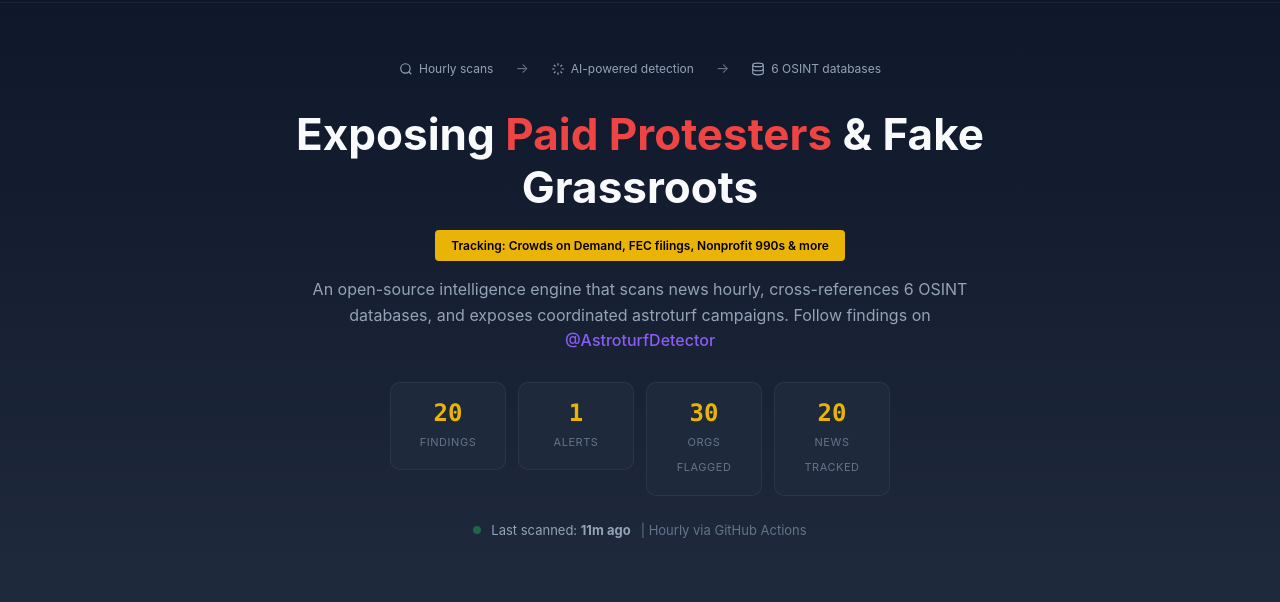
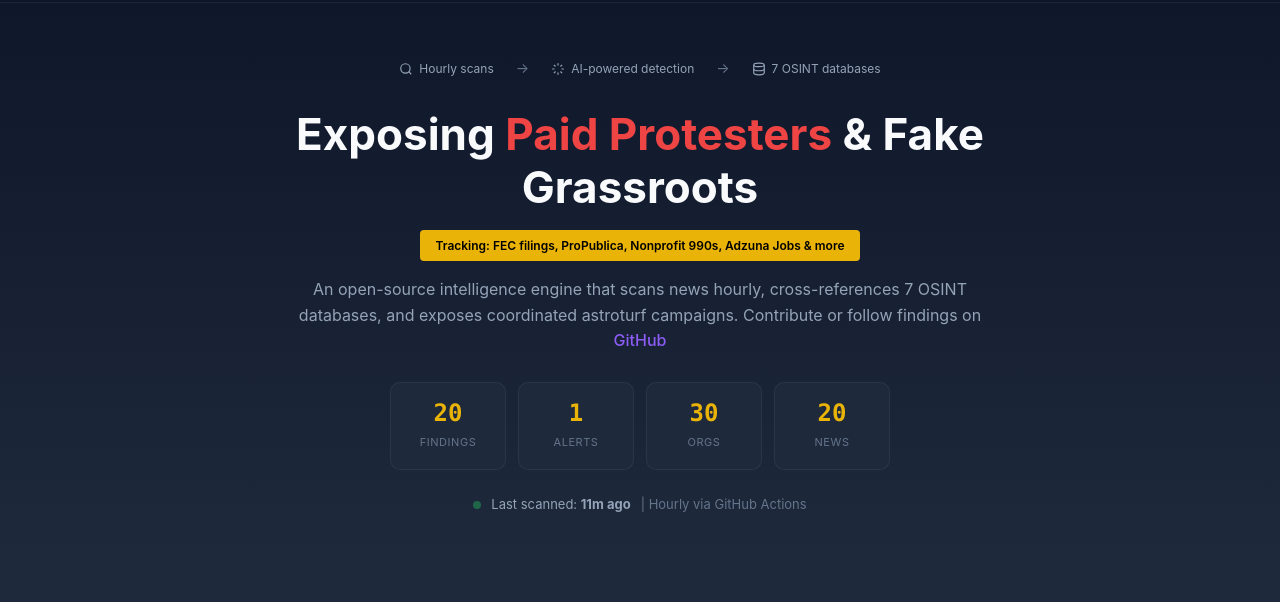
Before and after one commit to Ghost081280/astroturf-detector, a plain HTML site: page docs/index.html in a window 1280 px wide. Shown: the part 62-664 px from the top of the page. Drawn offline with Linux system fonts and the light colour scheme.

Commit message:
Update index.html

```diff
--- a/docs/index.html
+++ b/docs/index.html
@@ -70,7 +70,7 @@
                         <span class="feature-arrow">→</span>
                         <span class="feature-badge">
                             <svg viewBox="0 0 24 24" fill="none" stroke="currentColor" stroke-width="2" width="14" height="14"><ellipse cx="12" cy="5" rx="9" ry="3"/><path d="M3 5v14a9 3 0 0018 0V5"/><path d="M3 12a9 3 0 0018 0"/></svg>
-                            6 OSINT databases
+                            7 OSINT databases
                         </span>
                     </div>
 
@@ -79,14 +79,14 @@
 
                     <!-- Source badge -->
                     <div class="source-badge">
-                        <span>Tracking: Crowds on Demand, FEC filings, Nonprofit 990s & more</span>
+                        <span>Tracking: FEC filings, ProPublica, Nonprofit 990s, Adzuna Jobs & more</span>
                     </div>
 
                     <!-- Description with link -->
                     <p class="hero-description">
-                        An open-source intelligence engine that scans news hourly, cross-references 6 OSINT databases,
-                        and exposes coordinated astroturf campaigns. Follow findings on
-                        <a href="https://github.com/Ghost081280/astroturf-detector" target="_blank" class="hero-link">@AstroturfDetector</a>
+                        An open-source intelligence engine that scans news hourly, cross-references 7 OSINT databases,
+                        and exposes coordinated astroturf campaigns. Contribute or follow findings on
+                        <a href="https://github.com/Ghost081280/astroturf-detector" target="_blank" class="hero-link">GitHub</a>
                     </p>
 
                     <div class="hero-stats" id="hero-stats">
@@ -105,13 +105,13 @@
                         <a href="#orgs" class="stat-card-link">
                             <div class="stat-card">
                                 <span class="stat-value text-warning" id="stat-orgs">--</span>
-                                <span class="stat-label">ORGS FLAGGED</span>
+                                <span class="stat-label">ORGS</span>
                             </div>
                         </a>
                         <a href="#news" class="stat-card-link">
                             <div class="stat-card">
                                 <span class="stat-value text-warning" id="stat-news">--</span>
-                                <span class="stat-label">NEWS TRACKED</span>
+                                <span class="stat-label">NEWS</span>
                             </div>
                         </a>
                     </div>
```
